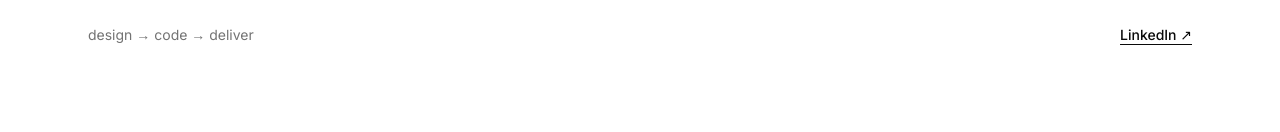
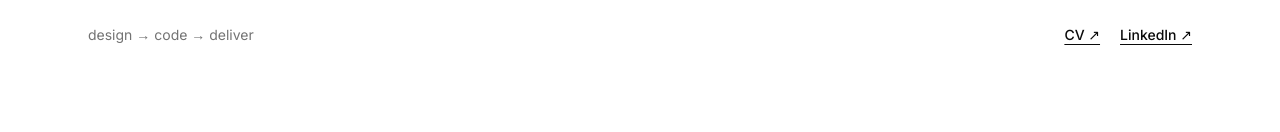
Before and after one commit to ionuiux/ioncazac-portfolio, a Next.js app: page / in a window 1280 px wide. Shown: the top 132 px of the page. Built offline with nearby package versions, Linux system fonts and the light colour scheme.

Commit message:
Add a CV link next to LinkedIn in the top bar
Co-Authored-By: Claude Opus 5.5 <noreply@anthropic.com>

```diff
--- a/src/app/page.tsx
+++ b/src/app/page.tsx
@@ -14,6 +14,15 @@ export default function Home() {
       {/* Top bar */}
       <header className="mx-auto flex max-w-6xl items-center justify-between gap-4 px-4 py-6 text-[14px] sm:px-6">
         <p className="text-muted">{profile.tagline}</p>
+        <nav className="flex shrink-0 items-center gap-5">
+          <a
+            href={profile.cv}
+            target="_blank"
+            rel="noreferrer"
+            className="font-medium underline decoration-1 underline-offset-4 transition-colors hover:text-muted"
+          >
+            CV ↗
+          </a>
           <a
             href={profile.linkedin}
             target="_blank"
@@ -22,6 +31,7 @@ export default function Home() {
           >
             LinkedIn ↗
           </a>
+        </nav>
       </header>
 
       {/* Intro */}
--- a/src/content/profile.ts
+++ b/src/content/profile.ts
@@ -12,6 +12,8 @@ export const profile = {
   availability: "Open to senior product design roles — remote, hybrid or on-site.",
   recommendationsUrl: "https://www.linkedin.com/in/ion-cazac/details/recommendations/",
   linkedin: "https://www.linkedin.com/in/ion-cazac/",
+  // Your CV lives in /public. Replace that file to update it.
+  cv: "/Ion-Cazac-CV.pdf",
   links: [
     { label: "LinkedIn", href: "https://www.linkedin.com/in/ion-cazac/" },
     { label: "Dribbble", href: "https://dribbble.com/yvancross" },
```
Also changed, not shown: 1 other file (tests, documents, lock files or other folders). Lines whose indentation alone changed are shown as unchanged.
